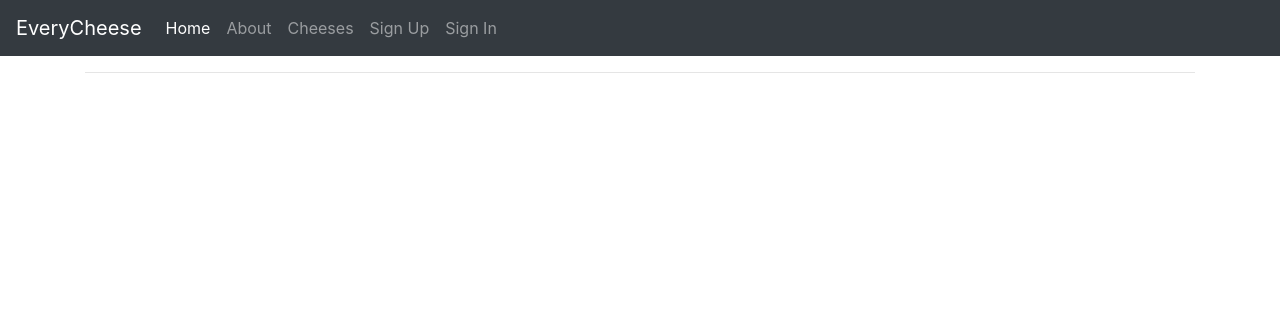
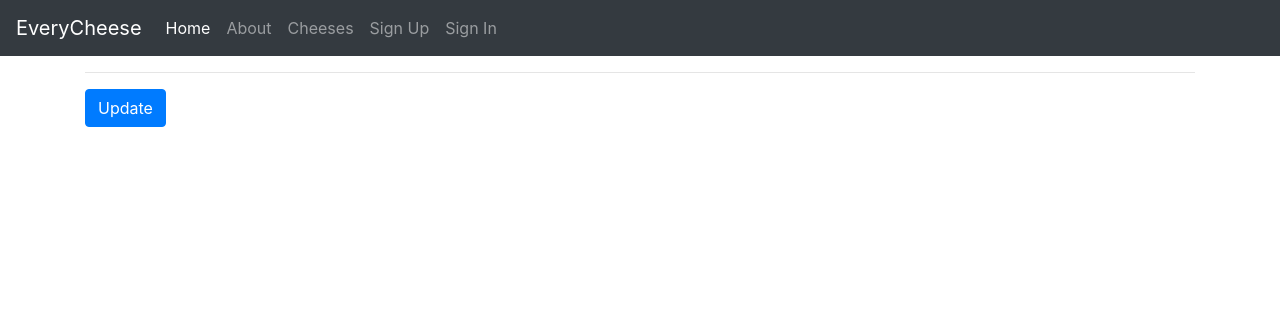
Before and after one commit to bouzidnm/everycheese, a Django app: template everycheese/templates/cheeses/cheese_detail.html in a window 1280 px wide. Shown: the top 316 px of the page. Run offline with Django 3.2, Linux system fonts and the light colour scheme; the template is opened without the code that fills it, so the values that code supplies are empty; some libraries are stand-ins or nearby versions.

Commit message:
Updated Cheese form and detail templates to troubleshoot why Update is not working

```diff
--- a/everycheese/templates/cheeses/cheese_detail.html
+++ b/everycheese/templates/cheeses/cheese_detail.html
@@ -1,6 +1,6 @@
 {% extends "base.html" %}
 
-{% block title %}Cheeses:{{ cheese.name }}{% endblock title %}
+{%block title %} Cheeses:{{ cheese.name }}{% endblock title %}
 
 {% block content %}
 
@@ -12,7 +12,6 @@
     <p>Firmness: {{ cheese.get_firmness_display }}</p>
 {% endif %}
 
-
 {% if cheese.description %}
     <p>Description: {{ cheese.description }}</p>
 {% endif %}
@@ -23,18 +22,22 @@
     </p>
 {% endif %}
 
-
 <hr />
 
 {% if cheese.creator %}
-    <h3>
-        Submitted by <a href="{{ cheese.creator.get_absolute_url }}">{{ cheese.creator.username }}</a>
-    </h3>
+    <h3>Submitted by <a href="{{ cheese.creator.get_absolute_url }}">{{ cheese.creator.username }}</a></h3>
     {% if cheese.creator.name %}
         <p>{{ cheese.creator.name }}</p>
     {% endif %}
 {% endif %}
 
 
+<p>
+    <a class="btn btn-primary" href="{% url 'cheeses:update' cheese.slug %}" role="button">
+        Update
+    </a>
+</p>
+
+
 
 {% endblock content %}
```
Also changed, not shown: everycheese/templates/cheeses/cheese_form.html (+4 -4 lines).
